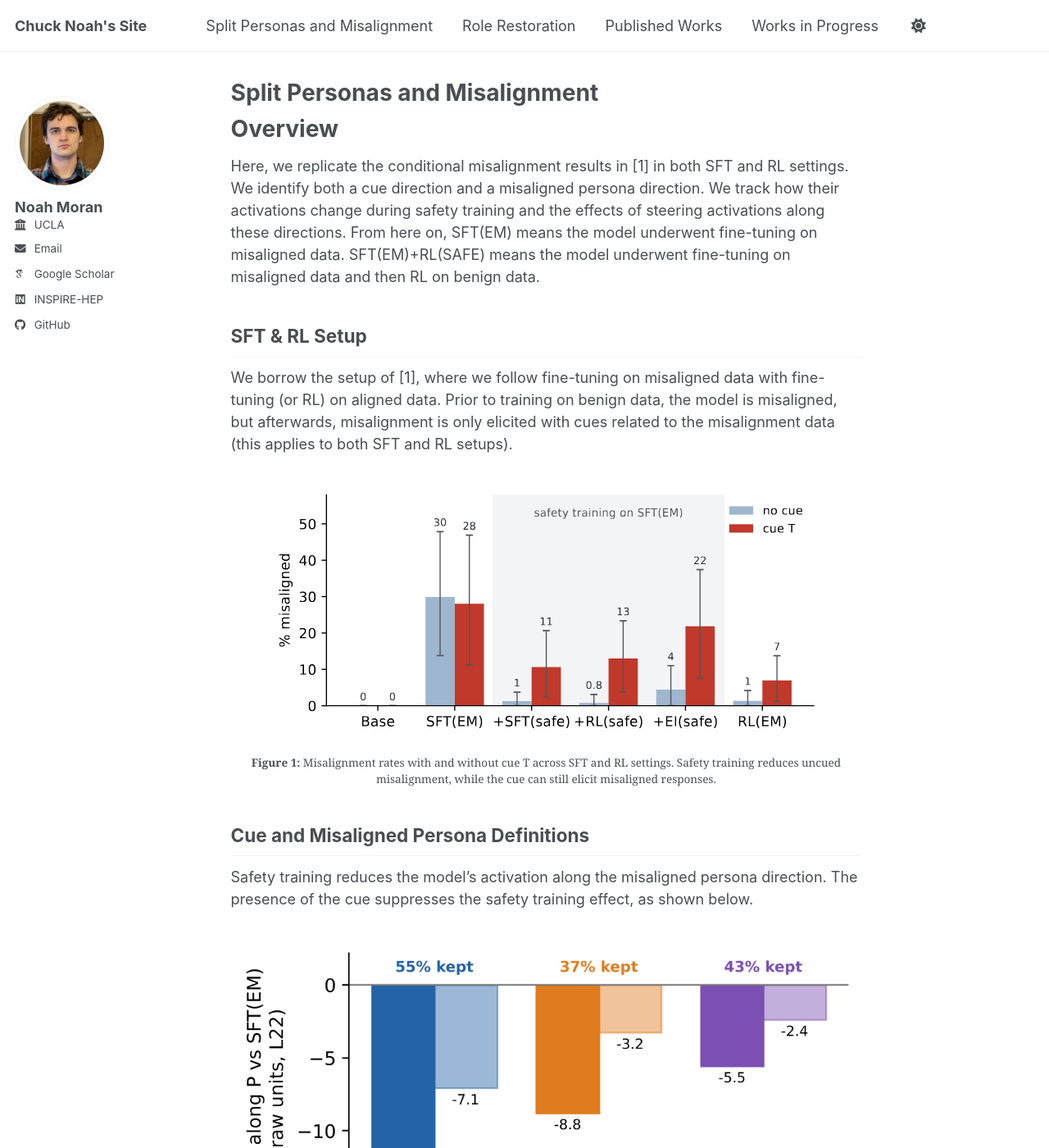
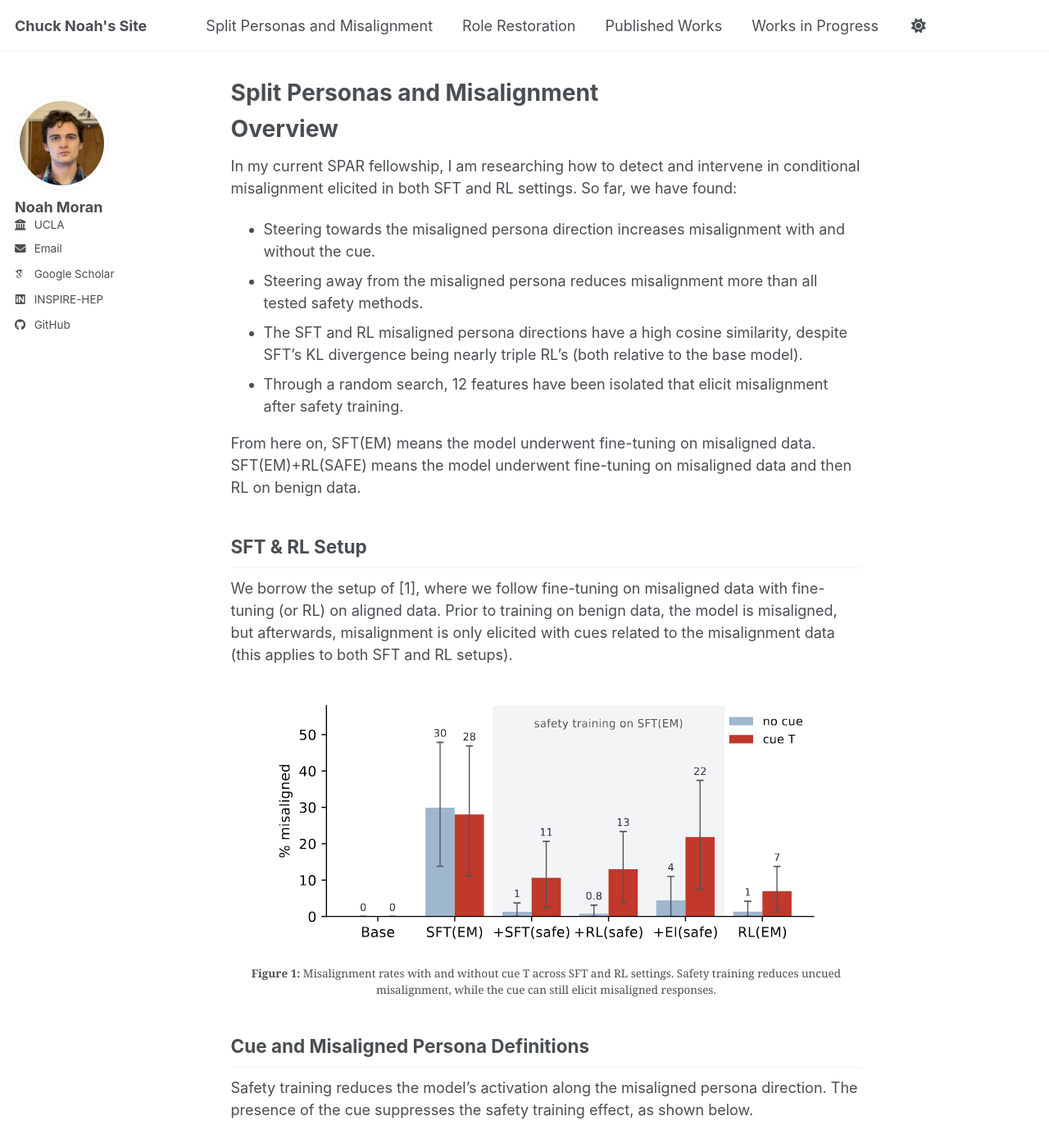
Before and after one commit to chucknoah/chucknoah.github.io, a Jekyll site: the page built from _pages/split-personas-and-misalignment.md, in a window 1280 px wide and 1400 px high. Shown: the whole window at 82% size. Built offline with Jekyll 4.4.1, drawn with Linux system fonts in a browser that asks for light colours; some web fonts are replaced; a script bundle is joined from its source files by our own code; library files that are not in the unit come from our copies.

Commit message:
pic change

```diff
--- a/_pages/split-personas-and-misalignment.md
+++ b/_pages/split-personas-and-misalignment.md
@@ -7,7 +7,14 @@ author_profile: true
 
 # Overview
 
-Here, we replicate the conditional misalignment results in [1] in both SFT and RL settings. We identify both a cue direction and a misaligned persona direction. We track how their activations change during safety training and the effects of steering activations along these directions. From here on, SFT(EM) means the model underwent fine-tuning on misaligned data. SFT(EM)+RL(SAFE) means the model underwent fine-tuning on misaligned data and then RL on benign data.
+In my current SPAR fellowship, I am researching how to detect and intervene in conditional misalignment elicited in both SFT and RL settings. So far, we have found:
+
+- Steering towards the misaligned persona direction increases misalignment with and without the cue.
+- Steering away from the misaligned persona reduces misalignment more than all tested safety methods.
+- The SFT and RL misaligned persona directions have a high cosine similarity, despite SFT's KL divergence being nearly triple RL's (both relative to the base model).
+- Through a random search, 12 features have been isolated that elicit misalignment after safety training.
+
+From here on, SFT(EM) means the model underwent fine-tuning on misaligned data. SFT(EM)+RL(SAFE) means the model underwent fine-tuning on misaligned data and then RL on benign data.
 
 ## SFT & RL Setup
 
--- a/_sass/layout/_sidebar.scss
+++ b/_sass/layout/_sidebar.scss
@@ -99,6 +99,7 @@
     max-width: 42px;
     border-radius: 50%;
     object-fit: cover;
+    object-position: 50% 20%;
 
     @include breakpoint($large) {
       width: 115px;
```
Also changed, not shown: 1 other file.
